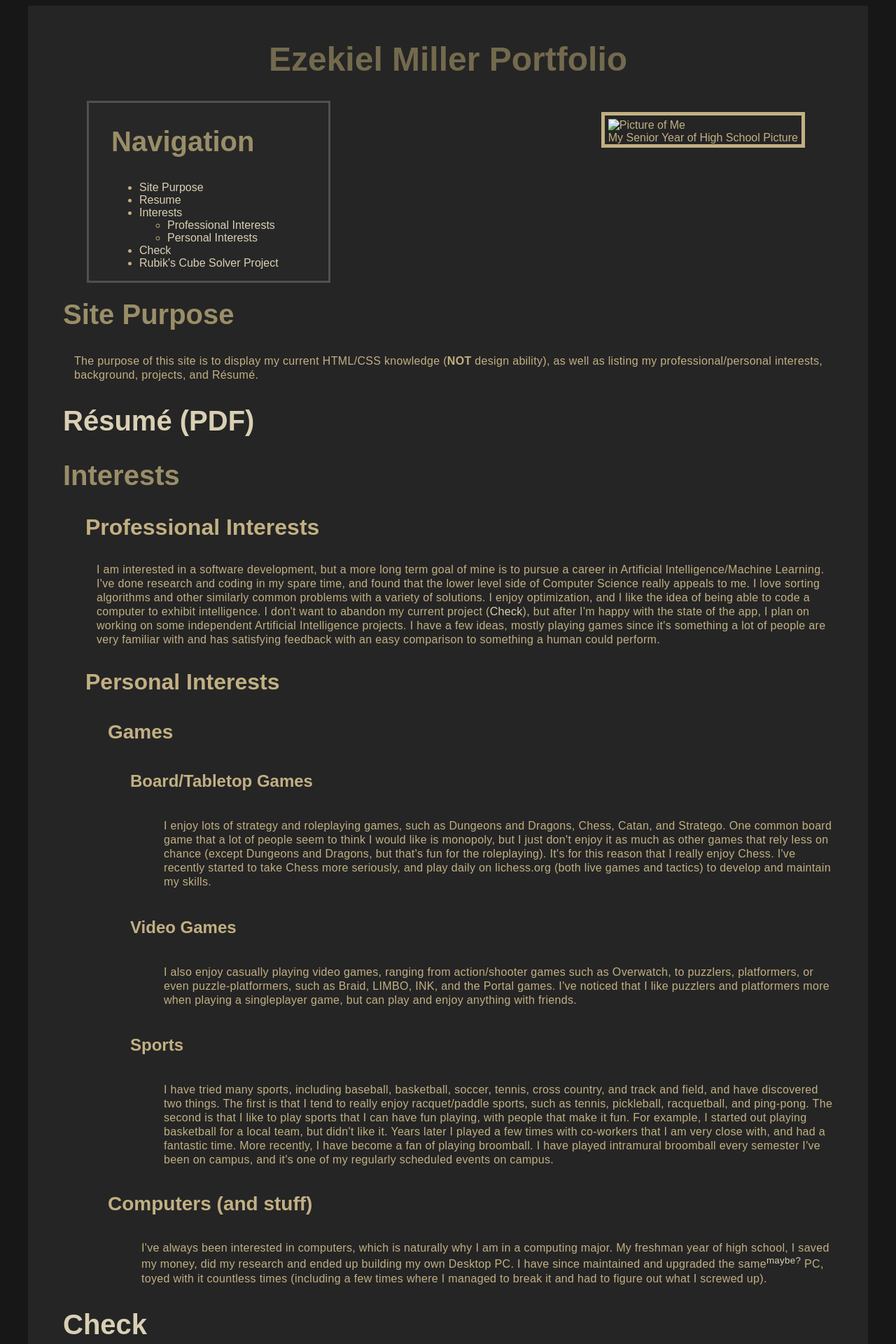
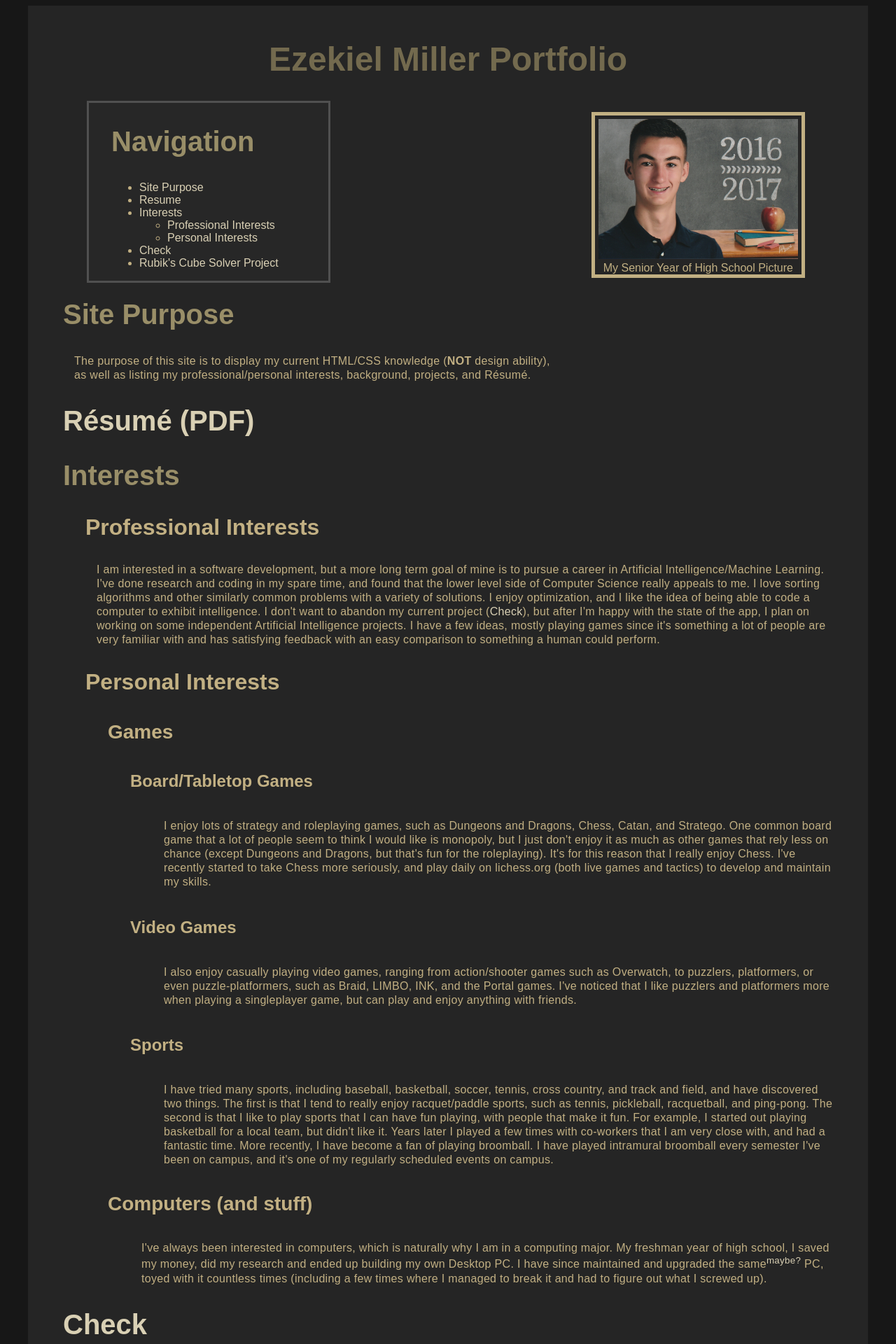
Before and after one commit to ZekeMiller/ZekeMiller.github.io, a Jekyll site: the page built from index.html, in a window 1280 px wide. Shown: the top 1920 px of the page at 70% size. Built offline with Jekyll 4.4.1, drawn with Linux system fonts in a browser that asks for light colours.

Commit message:
Fixing broken links from removing assets directory

```diff
--- a/index.html
+++ b/index.html
@@ -30,7 +30,7 @@
 			</ul>
 		</div>
 		<figure id="school_picture">
-			<img src="assets/media/pic.jpg" alt="Picture of Me" height="200">
+			<img src="/media/pic.jpg" alt="Picture of Me" height="200">
 			<figcaption>My Senior Year of High School Picture</figcaption>
 		</figure>
 	</div>
@@ -40,7 +40,7 @@
 		The purpose of this site is to display my current HTML/CSS knowledge (<strong>NOT</strong> design ability), as well as listing my professional/personal interests, background, projects, and Résumé.
 	</p>
 
-	<h2 id="resume"><a href="resume\index.html">Résumé (PDF)</a></h2>
+	<h2 id="resume"><a href="/resume">Résumé (PDF)</a></h2>
 
 
 	<h2 id="interests">Interests</h2>
```
